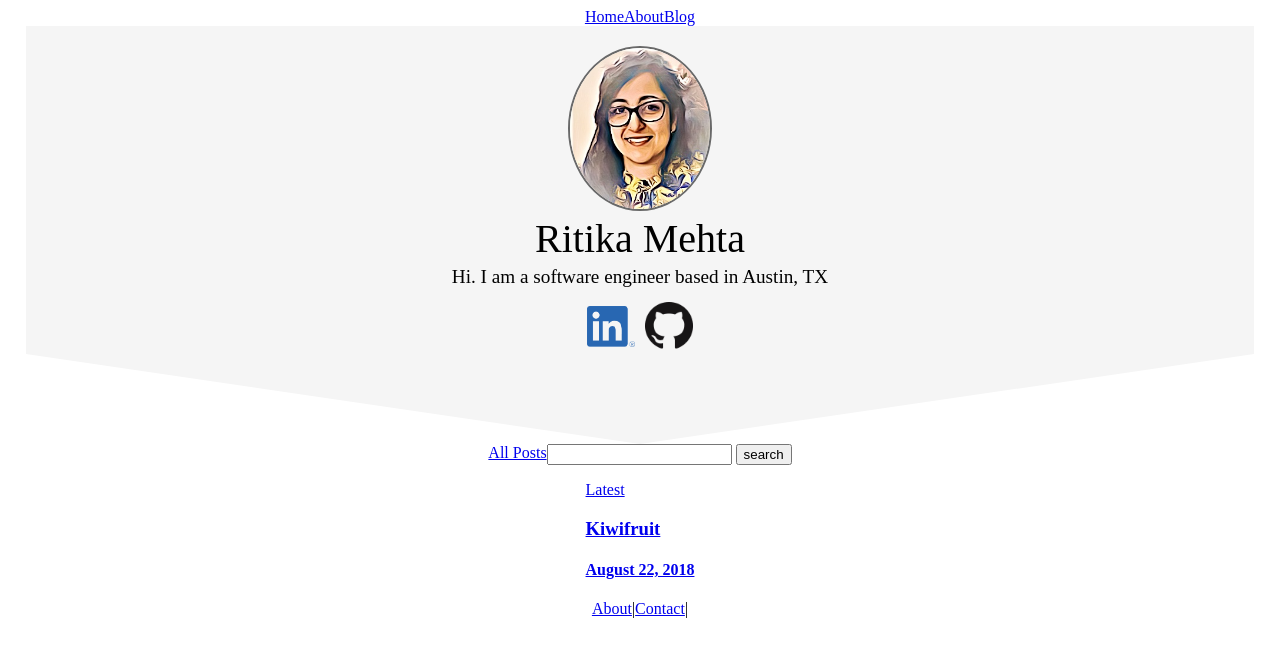
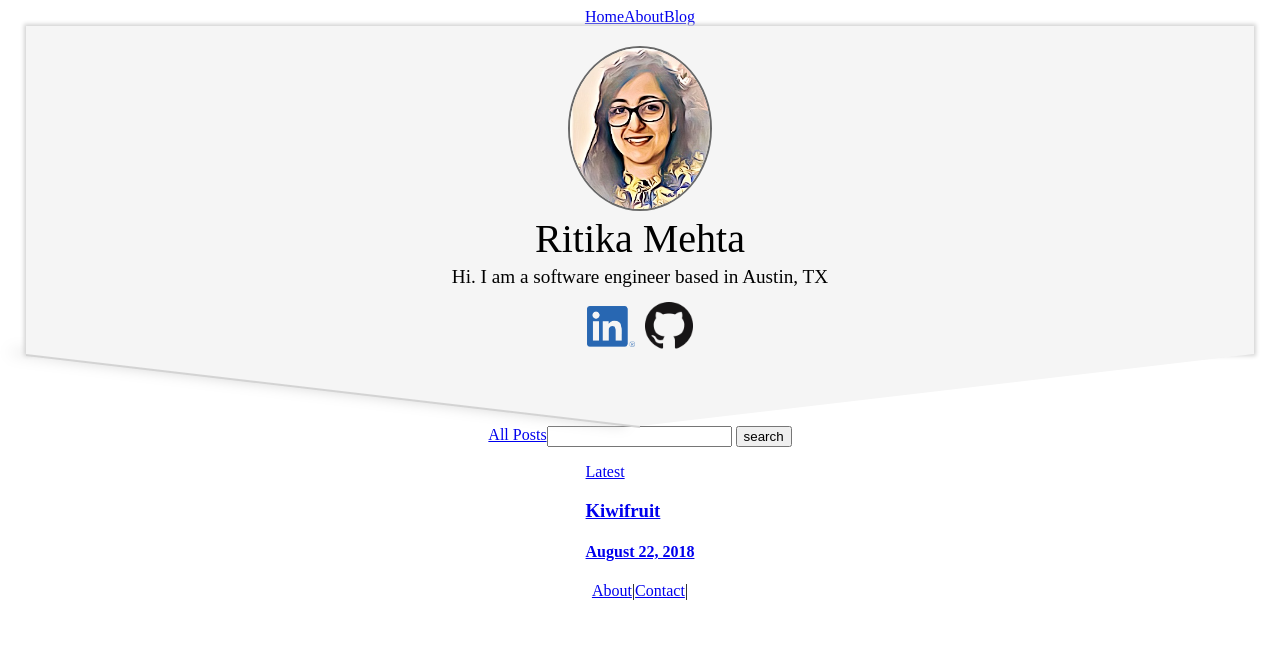
Before and after one commit to mehtarit/Folio, a Jekyll site: the page built from index.html, in a window 1280 px wide. Shown: the top 657 px of the page. Built offline with Jekyll 4.4.1, drawn with Linux system fonts in a browser that asks for light colours; some web fonts are replaced.

Commit message:
Add shadows to home header

```diff
--- a/_layouts/home.html
+++ b/_layouts/home.html
@@ -22,6 +22,10 @@ layout: default
         </a>
     </nav>
 </section>
-<div class="traingle-bottom"></div>
+<div id="home-triange">
+    <div class="traingle-bottom"></div>
+    <div class="polygon-shadow-left-bottom"></div>
+    <div class="polygon-shadow-right-bottom"></div>
+</div>
 
 {{ content }}
--- a/_sass/shapes.scss
+++ b/_sass/shapes.scss
@@ -1,13 +1,27 @@
-$primary-color:rgb(245, 245, 245);
+$home-header-primary-color:rgb(245, 245, 245);
+$home-header-z-index: 2;
+$home-triangle-border-width: 48vw;
+$home-triangle-height: 8vh;
+$home-triange-shadow-color: lightgrey;
 
 .rounded {
     border-radius: 50%;
 }
 
 .traingle-bottom {
-    border-left: solid 48vw transparent;
-    border-right: solid 48vw transparent;
-    border-top: solid 10vh $primary-color;
+    border-left: solid $home-triangle-border-width transparent;
+    border-right: solid $home-triangle-border-width transparent;
+    border-top: solid $home-triangle-height $home-header-primary-color;
+    z-index: $home-header-z-index;
+    float: left;
+    position: relative;
 }
 
-//rgb(220, 241, 255);
+.polygon-shadow-left-bottom {
+    height: 2px;
+    border-bottom: solid $home-triangle-height transparent;
+    z-index: 1;
+    position: absolute;
+    border-right: solid $home-triangle-border-width $home-triange-shadow-color;
+    filter: drop-shadow(-16px -3px 7px $home-triange-shadow-color);
+}
--- a/assets/css/home.scss
+++ b/assets/css/home.scss
@@ -5,8 +5,11 @@
 
 #home-hero {
     @extend %centered;
-    background-color: $primary-color;
+    background-color: $home-header-primary-color;
     width: 96vw;
+    box-shadow: 0px 0px 4px 2px lightgrey;
+    z-index: $home-header-z-index;
+
 }
 
 #home-hero-logo {
```
